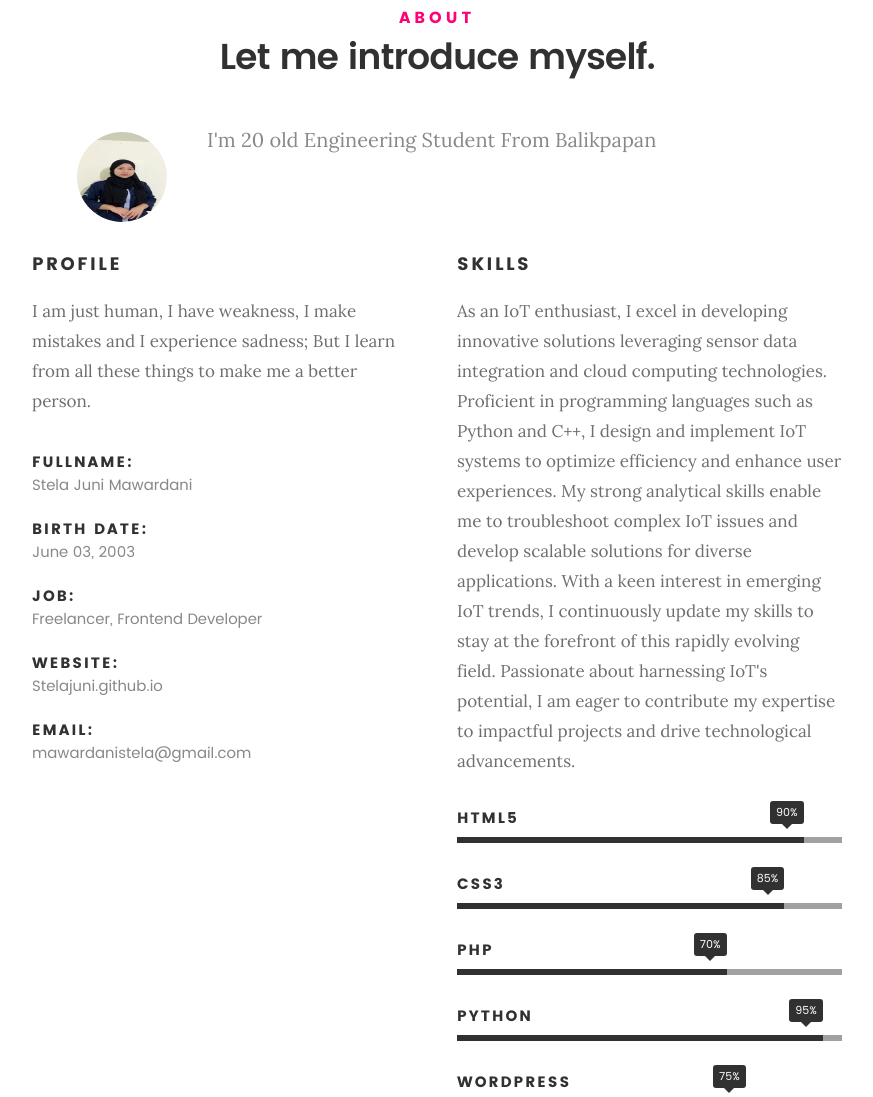
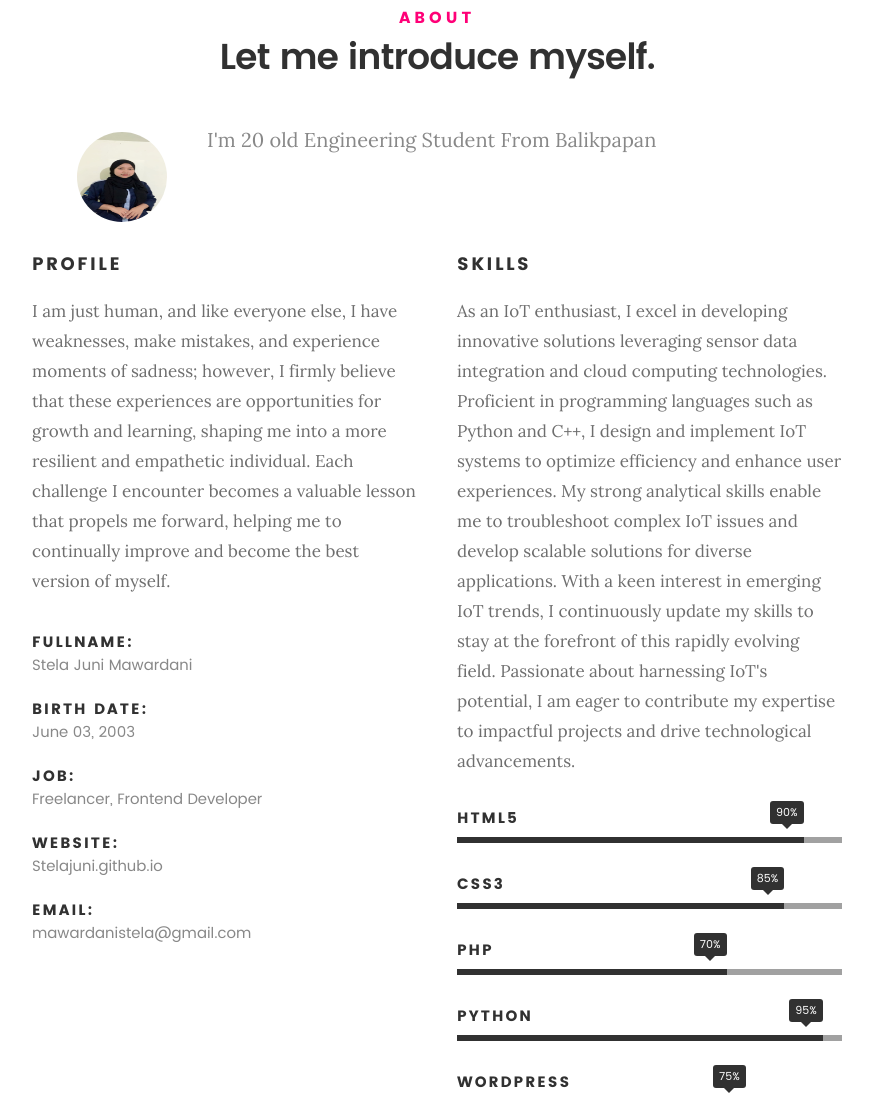
Before and after one commit to Stelajuni/CV, a plain HTML site: page index.html in a window 1280 px wide. Shown: the part 917-2014 px from the top of the page, without its empty margins (203-1076 px from the left). Drawn offline with Linux system fonts and the light colour scheme; files whose address does not match are found by name.

Commit message:
Memperbarui CV

```diff
--- a/index.html
+++ b/index.html
@@ -124,7 +124,7 @@
    		<div class="col-six tab-full">
 
    			<h3>Profile</h3>
-   			<p>I am just human, I have weakness, I make mistakes and I experience sadness; But I learn from all these things to make me a better person.</p>
+   			<p> I am just human, and like everyone else, I have weaknesses, make mistakes, and experience moments of sadness; however, I firmly believe that these experiences are opportunities for growth and learning, shaping me into a more resilient and empathetic individual. Each challenge I encounter becomes a valuable lesson that propels me forward, helping me to continually improve and become the best version of myself.</p>
 
    			<ul class="info-list">
    				<li>
```
